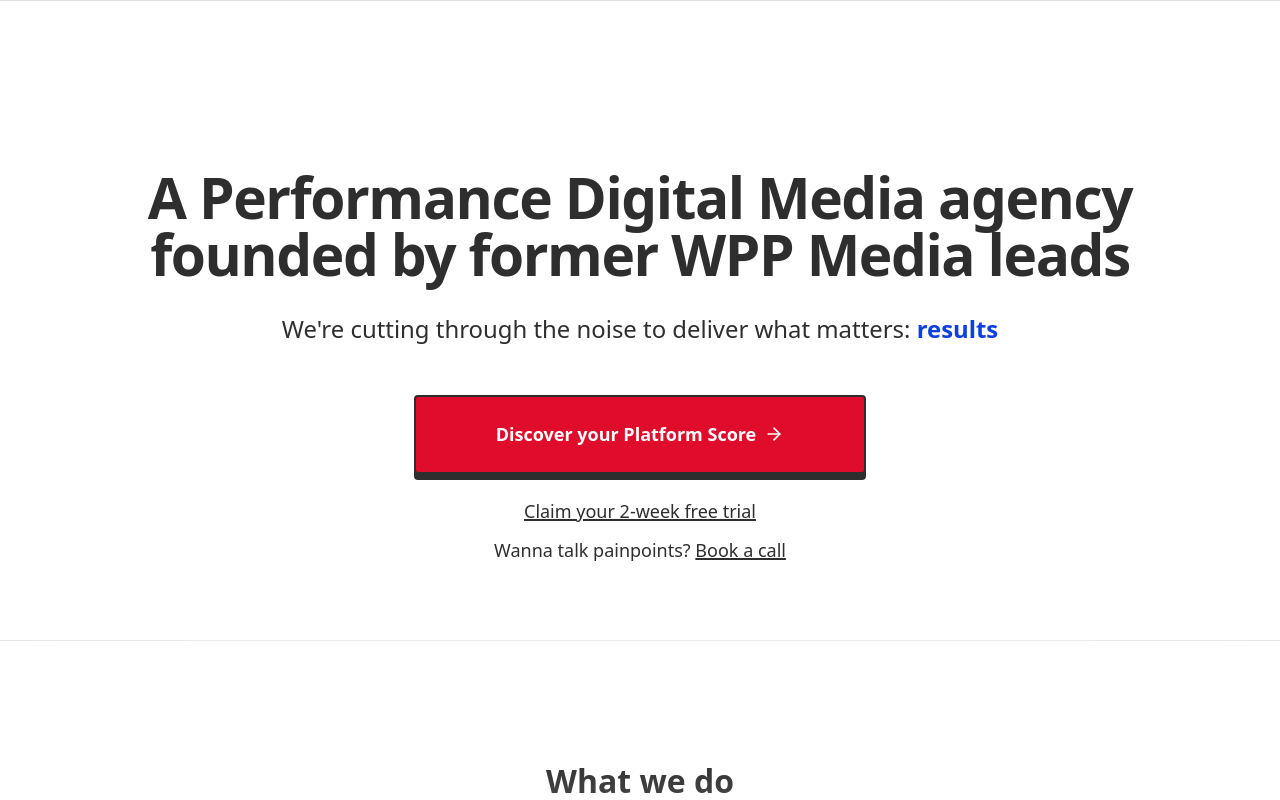
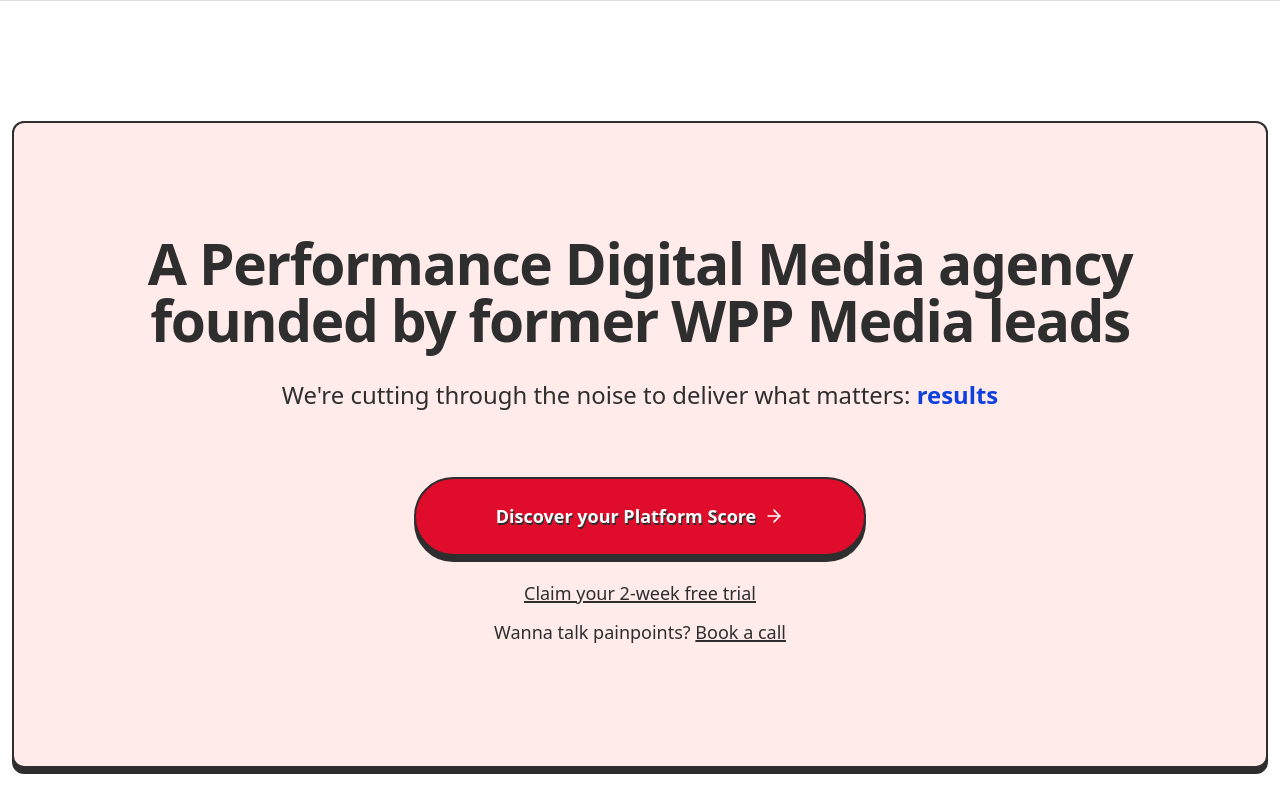
Before and after one commit to cybrejon/skip-the-noise, a SvelteKit app: page / in a window 1280 px wide. Shown: the part 800-1600 px from the top of the page. Built offline with nearby package versions, Linux system fonts and the light colour scheme.

Commit message:
chore: test out new style on hero section

```diff
--- a/src/routes/+page.svelte
+++ b/src/routes/+page.svelte
@@ -1,6 +1,7 @@
 <script lang="ts">
   // import HeroSection from "@components/sections/HeroSection.svelte";
   import Placeholder from "@components/sections/Placeholder.svelte";
+  import Blur from "@components/ui/ornaments/Blur.svelte";
   import SiteHeader from "@components/ui/SiteHeader.svelte";
   import Switcheroo from "@components/ui/Switcheroo.svelte";
   import { ArrowRightIcon } from "lucide-svelte";
@@ -17,6 +18,7 @@
 <SiteHeader />
 
 <main class="isolate w-full overflow-x-clip">
+  <Blur />
   <!-- <HeroSection /> -->
   {@render HeroSection()}
   {@render ServicesSection()}
@@ -28,7 +30,7 @@
 </main>
 
 {#snippet HeroSection()}
-  <section id="hero" class="">
+  <section id="hero" class="bg-secondary-100">
     <!-- Splash -->
     <div id="splash" class="h-svh sticky top-0" aria-hidden="true">
       <div class="container mx-auto h-full grid grid-cols-1 xl:grid-cols-2">
@@ -55,9 +57,9 @@
       id="hero-content"
       class="pt-30 pb-12 min-h-[80vh] sticky top-0 px-3 bg-white border-t border-neutral-100 shadow-[0px_-96px_240px_60px] shadow-white"
     >
-      <div class="container mx-auto">
+      <div class="container mx-auto border-2 rounded-xl pt-28 pb-24 bg-secondary-50 drop-shadow-brutal">
         <div class="flex flex-col justify-center items-center">
-          <hgroup class="flex flex-col justify-center items-center px-6 py-12">
+          <hgroup class="flex flex-col justify-center items-center px-6 pb-16">
             <h1 class="h2 text-center mb-[0.5em] tracking-tight">
               A Performance Digital Media agency founded by former WPP Media
               leads
@@ -75,10 +77,10 @@
           >
             <a
               href="/#"
-              class="group text-white flex brutal-button flex-row items-center justify-center gap-2 px-20 py-6 bg-secondary-500 rounded-sm cursor-pointer"
+              class="group text-white flex brutal-button flex-row items-center justify-center gap-2 px-20 py-6 bg-secondary-500 rounded-full cursor-pointer"
               aria-label="Discover you platform score"
             >
-              <span aria-hidden="true">Discover your Platform Score</span>
+              <span aria-hidden="true" class="text-shadow-brutal">Discover your Platform Score</span>
               <ArrowRightIcon
                 class="group-hover:translate-x-2"
                 size={20}
```
